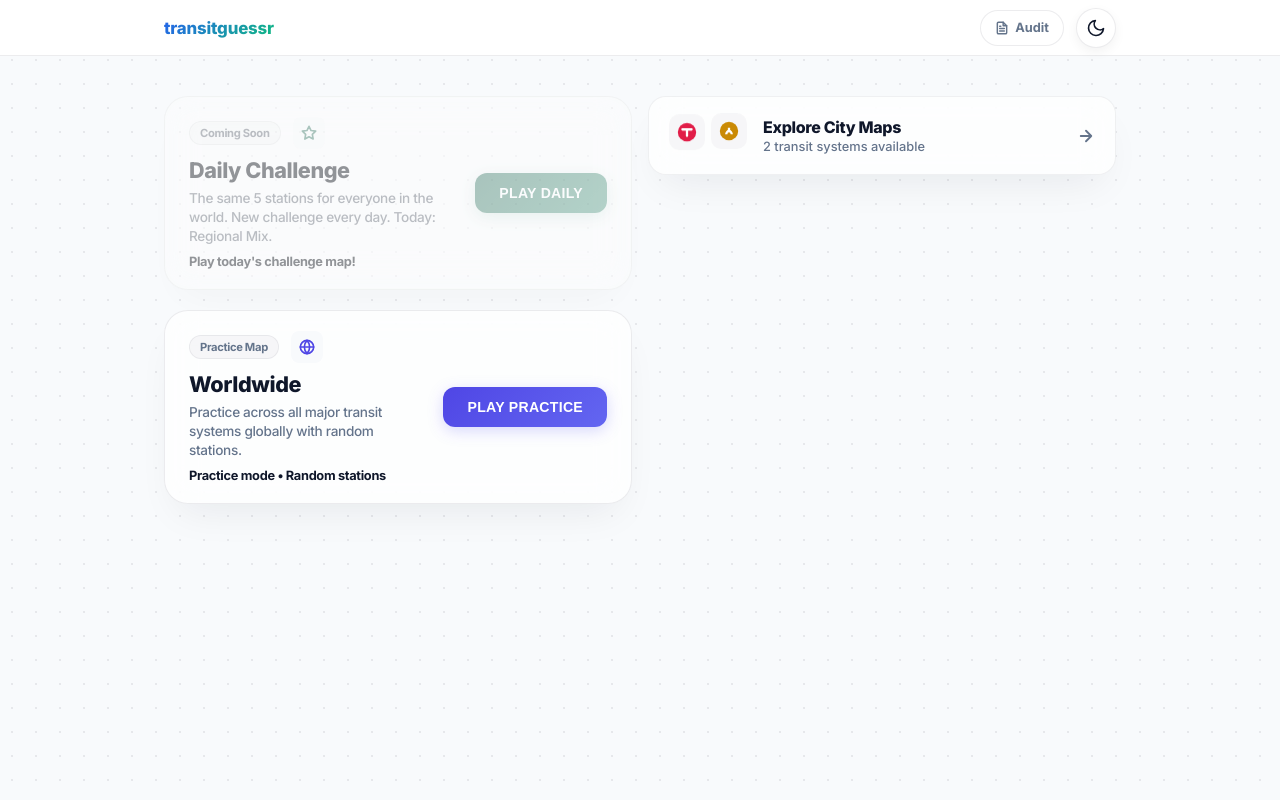
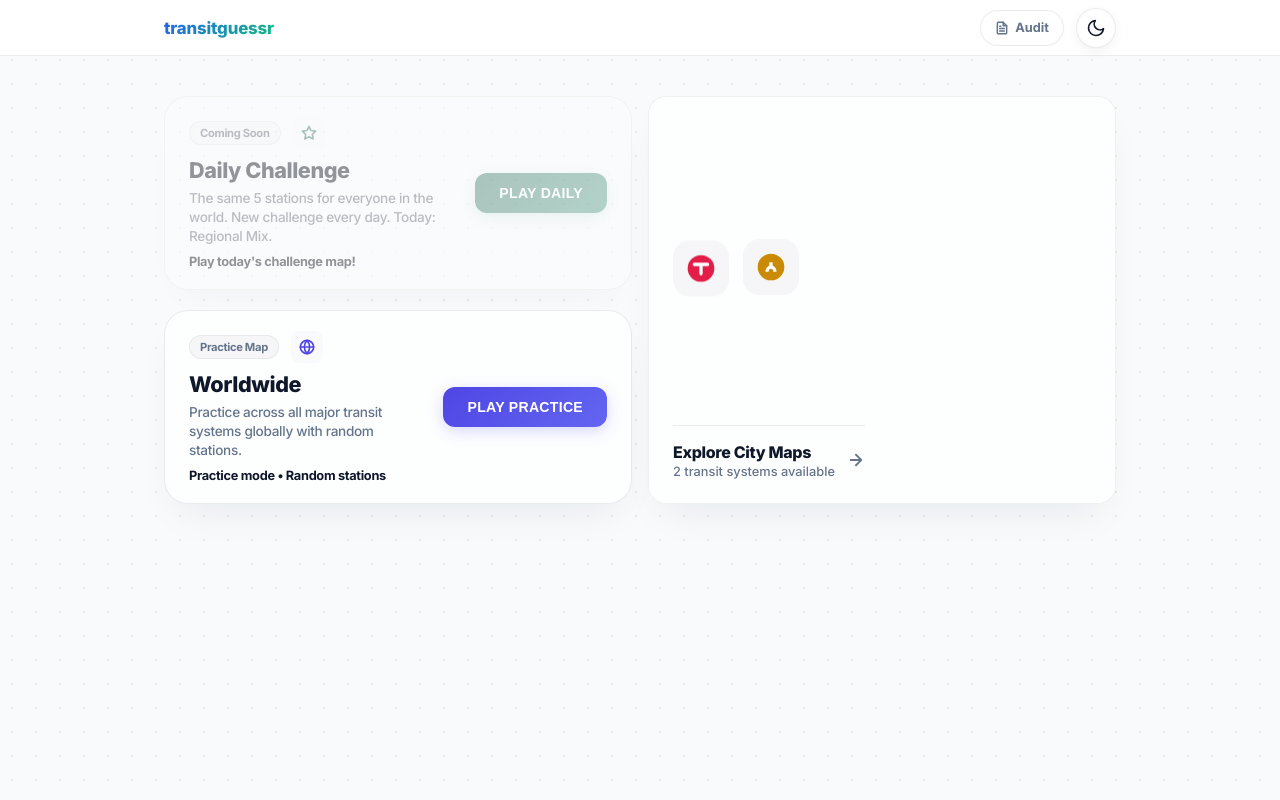
Before and after one commit to Small-Batch-Logic/TransitGuessr, a Svelte app: page / in a window 1280 px wide. Built offline with nearby package versions, Linux system fonts and the light colour scheme.

Commit message:
Redesign city card: tall card with icon hero area and footer strip

```diff
--- a/src/css/screens/start.css
+++ b/src/css/screens/start.css
@@ -28,7 +28,7 @@
   grid-template-columns: 1fr 1fr;
   gap: 16px;
   margin-bottom: 16px;
-  align-items: start;
+  align-items: stretch;
   width: 100%;
 }
 
@@ -48,10 +48,8 @@
   font: inherit;
   cursor: pointer;
   display: flex;
-  flex-direction: row;
-  align-items: center;
-  gap: 16px;
-  padding: 20px 20px;
+  flex-direction: column;
+  padding: 24px;
   border-radius: 18px;
   border: 1px solid var(--card-item-border);
   background: var(--card-bg);
@@ -63,36 +61,53 @@
 
 .cities-card--compact:hover {
   border-color: var(--accent);
-  transform: translateY(-2px);
   box-shadow: 0 8px 24px -4px rgba(59, 130, 246, 0.15);
 }
 
-.cities-card-icons {
+.cities-card-preview {
+  flex: 1;
   display: flex;
-  gap: 6px;
-  flex-shrink: 0;
+  align-items: center;
+  justify-content: center;
+  gap: 14px;
+  flex-wrap: wrap;
+  padding: 16px 0;
 }
 
 .cities-card-chip {
-  width: 36px;
-  height: 36px;
-  border-radius: 10px;
+  width: 56px;
+  height: 56px;
+  border-radius: 16px;
   background: var(--card-item-bg);
   display: flex;
   align-items: center;
   justify-content: center;
   animation: city-float 3s ease-in-out infinite;
   animation-delay: calc(var(--i, 0) * 0.45s);
+  transition: box-shadow 0.2s;
+}
+
+.cities-card--compact:hover .cities-card-chip {
+  box-shadow: 0 4px 12px -2px rgba(0,0,0,0.12);
 }
 
 .cities-card-chip svg {
-  width: 22px;
-  height: 22px;
+  width: 32px;
+  height: 32px;
 }
 
 @keyframes city-float {
   0%, 100% { transform: translateY(0); }
-  50%       { transform: translateY(-5px); }
+  50%       { transform: translateY(-6px); }
+}
+
+.cities-card-footer {
+  display: flex;
+  align-items: center;
+  justify-content: space-between;
+  gap: 12px;
+  padding-top: 16px;
+  border-top: 1px solid var(--border);
 }
 
 .cities-card-body {
@@ -102,11 +117,11 @@
 .cities-card-arrow {
   color: var(--text-dim);
   flex-shrink: 0;
-  transition: transform 0.2s;
+  transition: transform 0.2s, color 0.2s;
 }
 
 .cities-card--compact:hover .cities-card-arrow {
-  transform: translateX(3px);
+  transform: translateX(4px);
   color: var(--accent);
 }
 
--- a/src/screens/StartScreen.svelte
+++ b/src/screens/StartScreen.svelte
@@ -270,16 +270,18 @@
 
     <!-- City Maps Card -->
     <button type="button" class="cities-card cities-card--compact" onclick={() => showCityBrowser = true}>
-      <div class="cities-card-icons">
+      <div class="cities-card-preview">
         {#each previewCities as [, mode], i}
           <div class="cities-card-chip" style="color: {mode.color}; --i: {i}">{@html mode.icon}</div>
         {/each}
       </div>
-      <div class="cities-card-body">
-        <h2 class="cities-title">Explore City Maps</h2>
-        <p class="cities-desc">{cityModes.length} transit {cityModes.length === 1 ? 'system' : 'systems'} available</p>
+      <div class="cities-card-footer">
+        <div class="cities-card-body">
+          <h2 class="cities-title">Explore City Maps</h2>
+          <p class="cities-desc">{cityModes.length} transit {cityModes.length === 1 ? 'system' : 'systems'} available</p>
+        </div>
+        <svg class="cities-card-arrow" viewBox="0 0 24 24" fill="none" stroke="currentColor" stroke-width="2.5" stroke-linecap="round" stroke-linejoin="round" width="18" height="18"><path d="M5 12h14M12 5l7 7-7 7"/></svg>
       </div>
-      <svg class="cities-card-arrow" viewBox="0 0 24 24" fill="none" stroke="currentColor" stroke-width="2.5" stroke-linecap="round" stroke-linejoin="round" width="18" height="18"><path d="M5 12h14M12 5l7 7-7 7"/></svg>
     </button>
   </div>
   </div>
```
